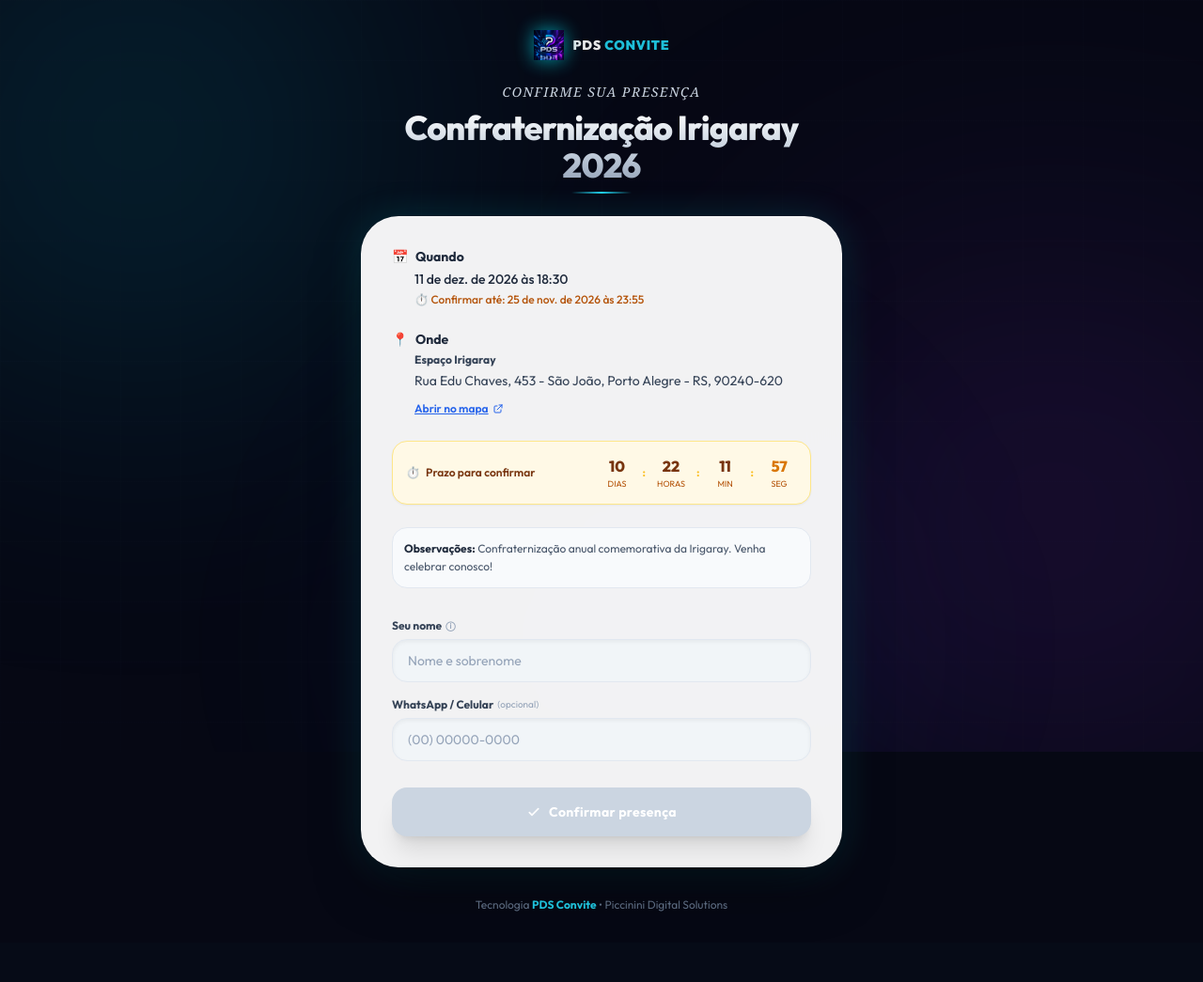
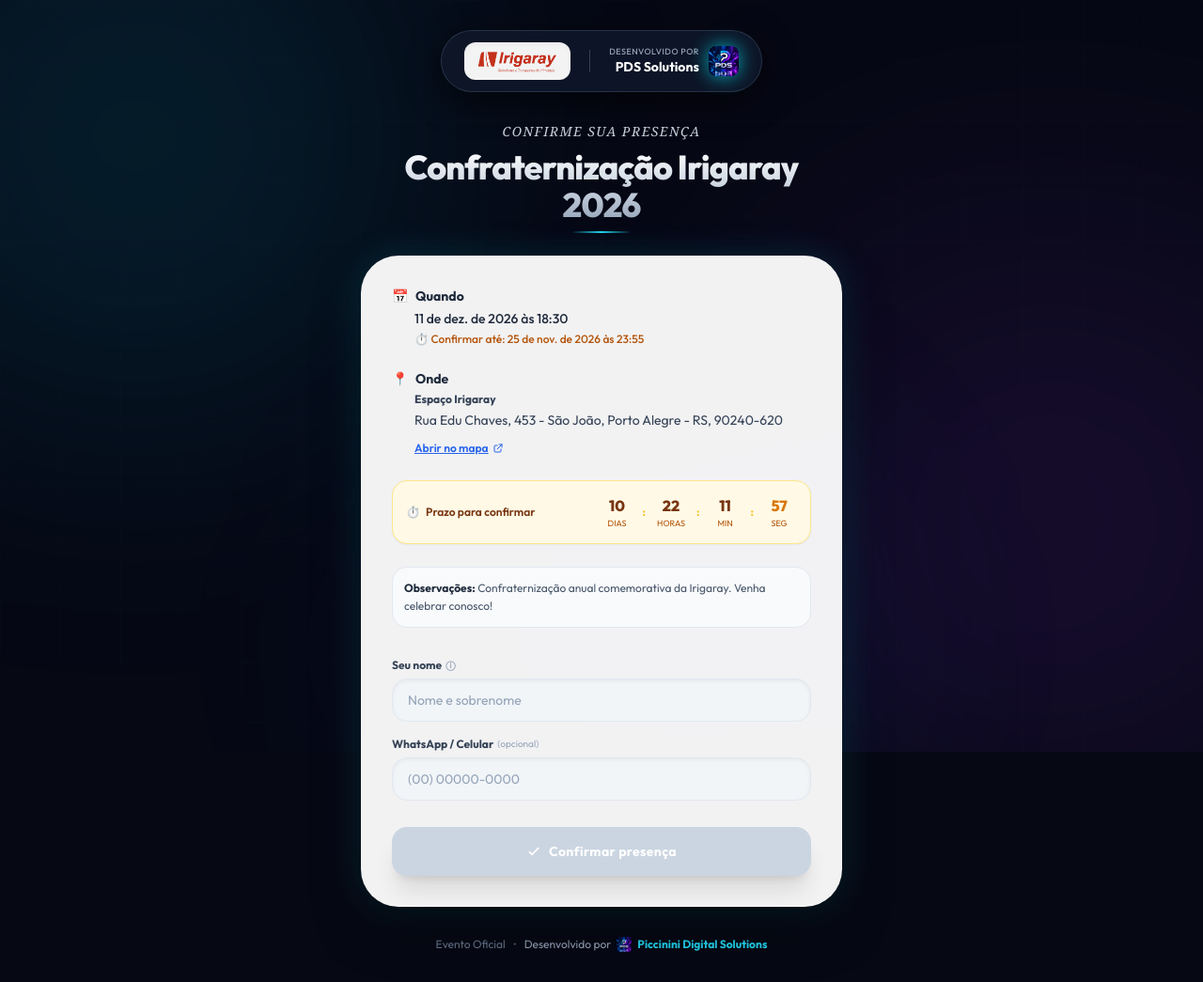
Before and after one commit to RenanPiccinini/pds-convite, a Laravel app: page /pt/96c5a861 in a window 1280 px wide. Shown: the whole page at 94% size. Before the commit the page ends 970 px from the top, so only its background shows below. Run offline with Laravel 12, Linux system fonts and the light colour scheme; data comes from the database, SQL or seed files in the repository; style sheets or scripts are compiled from the project's sources; some web fonts are replaced.

Commit message:
feat: add Irigaray principal logo alongside PDS developed-by branding with external link

```diff
--- a/resources/views/public/rsvp.blade.php
+++ b/resources/views/public/rsvp.blade.php
@@ -123,14 +123,27 @@
     </div>
 
     <div class="relative z-10 min-h-screen flex flex-col justify-between py-8 px-4 sm:px-6">
-        <!-- Top Branding / Logo -->
-        <header class="flex justify-center mb-6">
-            <a href="{{ route('home') }}" class="flex items-center gap-2.5 opacity-90 hover:opacity-100 transition-opacity">
-                <img src="{{ asset('images/pds-logo.png') }}" alt="PDS Convite" class="h-8 w-8 object-contain drop-shadow-[0_0_10px_rgba(0,240,255,0.7)]" />
-                <span class="text-sm font-black tracking-wider text-white font-display">
-                    PDS <span class="text-cyan-400">CONVITE</span>
-                </span>
-            </a>
+        <!-- Top Branding / Logos Header -->
+        <header class="flex justify-center mb-6 sm:mb-8">
+            <div class="inline-flex items-center gap-3.5 sm:gap-5 px-4 sm:px-6 py-2.5 sm:py-3 rounded-2xl sm:rounded-full bg-slate-900/90 backdrop-blur-xl border border-slate-700/70 shadow-[0_10px_35px_rgba(0,0,0,0.6)]">
+                <!-- Principal: Logo Irigaray -->
+                <div class="flex items-center bg-white/95 px-3 py-1.5 rounded-xl shadow-inner">
+                    <img src="{{ asset('images/logo-irigaray.png') }}" alt="Irigaray" class="h-6 sm:h-7 w-auto object-contain" />
+                </div>
+
+                <!-- Vertical Divider -->
+                <div class="h-6 w-px bg-slate-700"></div>
+
+                <!-- Desenvolvido por: PDS -->
+                <a href="https://piccininidigitalsolutions.com.br/" target="_blank" rel="noopener noreferrer"
+                   class="flex items-center gap-2.5 group transition-all" title="Piccinini Digital Solutions">
+                    <div class="flex flex-col text-right leading-none">
+                        <span class="text-[9px] uppercase tracking-wider text-slate-400 font-medium pb-0.5">Desenvolvido por</span>
+                        <span class="text-xs sm:text-sm font-bold text-white group-hover:text-cyan-400 transition-colors">PDS Solutions</span>
+                    </div>
+                    <img src="{{ asset('images/pds-logo.png') }}" alt="PDS Logo" class="h-7 w-7 sm:h-8 sm:w-8 rounded-lg object-contain drop-shadow-[0_0_10px_rgba(0,240,255,0.7)] group-hover:scale-105 transition-transform" />
+                </a>
+            </div>
         </header>
 
         <!-- Main Invitation RSVP Container (Matches Screenshot 1 - 100% RESPONSIVE) -->
@@ -273,8 +286,16 @@
         </main>
 
         <!-- Footer -->
-        <footer class="mt-8 text-center text-xs text-slate-500">
-            Tecnologia <span class="text-cyan-400 font-bold">PDS Convite</span> • Piccinini Digital Solutions
+        <footer class="mt-8 text-center text-xs text-slate-500 space-y-2">
+            <div class="flex items-center justify-center gap-2">
+                <span>Evento Oficial</span>
+                <span class="text-slate-600">•</span>
+                <a href="https://piccininidigitalsolutions.com.br/" target="_blank" rel="noopener noreferrer" class="inline-flex items-center gap-1.5 text-slate-400 hover:text-cyan-400 transition-colors">
+                    <span>Desenvolvido por</span>
+                    <img src="{{ asset('images/pds-logo.png') }}" alt="PDS" class="h-4 w-4 object-contain inline" />
+                    <span class="font-bold text-cyan-400">Piccinini Digital Solutions</span>
+                </a>
+            </div>
         </footer>
     </div>
 
@@ -325,6 +346,18 @@
                     Concluir
                 </button>
             </div>
+
+            <!-- Dual Branding in Success Modal -->
+            <div class="pt-2 flex items-center justify-between border-t border-slate-800/80 px-1">
+                <div class="bg-white/95 px-2.5 py-1 rounded-lg shadow-sm">
+                    <img src="{{ asset('images/logo-irigaray.png') }}" alt="Irigaray" class="h-4 w-auto object-contain" />
+                </div>
+                <a href="https://piccininidigitalsolutions.com.br/" target="_blank" rel="noopener noreferrer" class="flex items-center gap-1.5 text-slate-400 hover:text-cyan-400 transition-colors text-[10px]">
+                    <span>Desenvolvido por</span>
+                    <img src="{{ asset('images/pds-logo.png') }}" alt="PDS" class="h-3.5 w-3.5 object-contain" />
+                    <span class="font-bold">PDS Solutions</span>
+                </a>
+            </div>
         </div>
     </div>
 </body>
```
Also changed, not shown: resources/views/public/success.blade.php (+23 -1 lines), tests/Feature/EventRsvpTest.php (+4 -0 lines), 3 other files.
